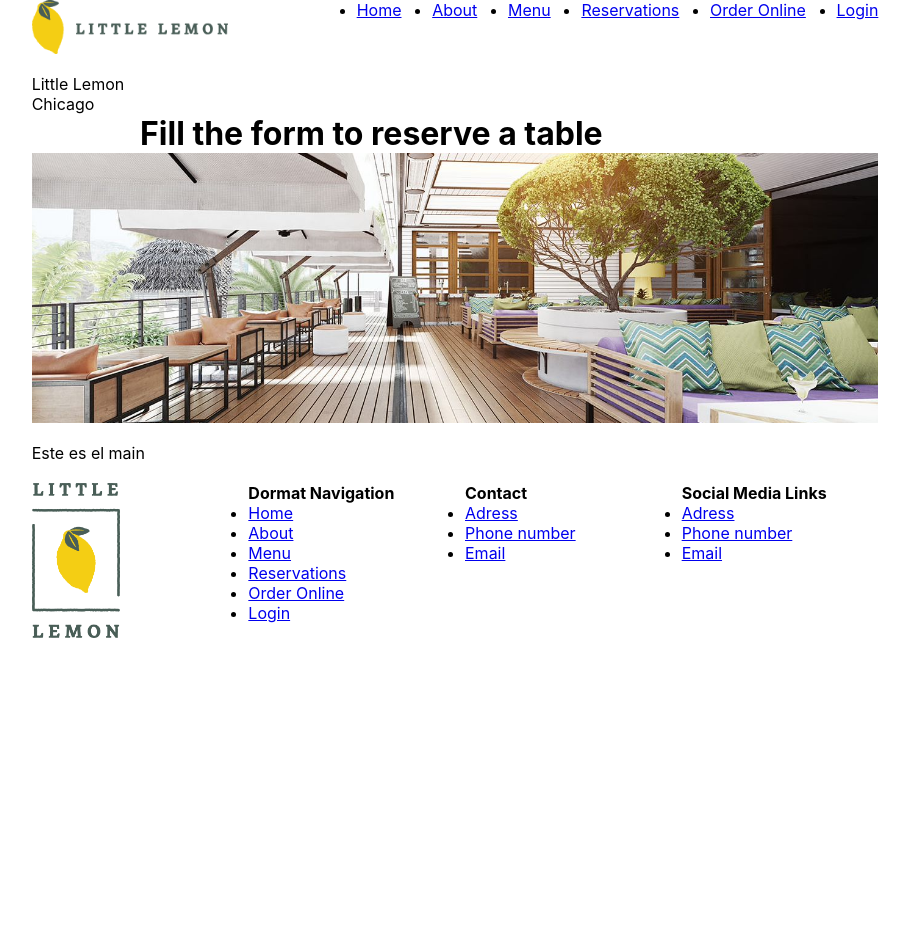
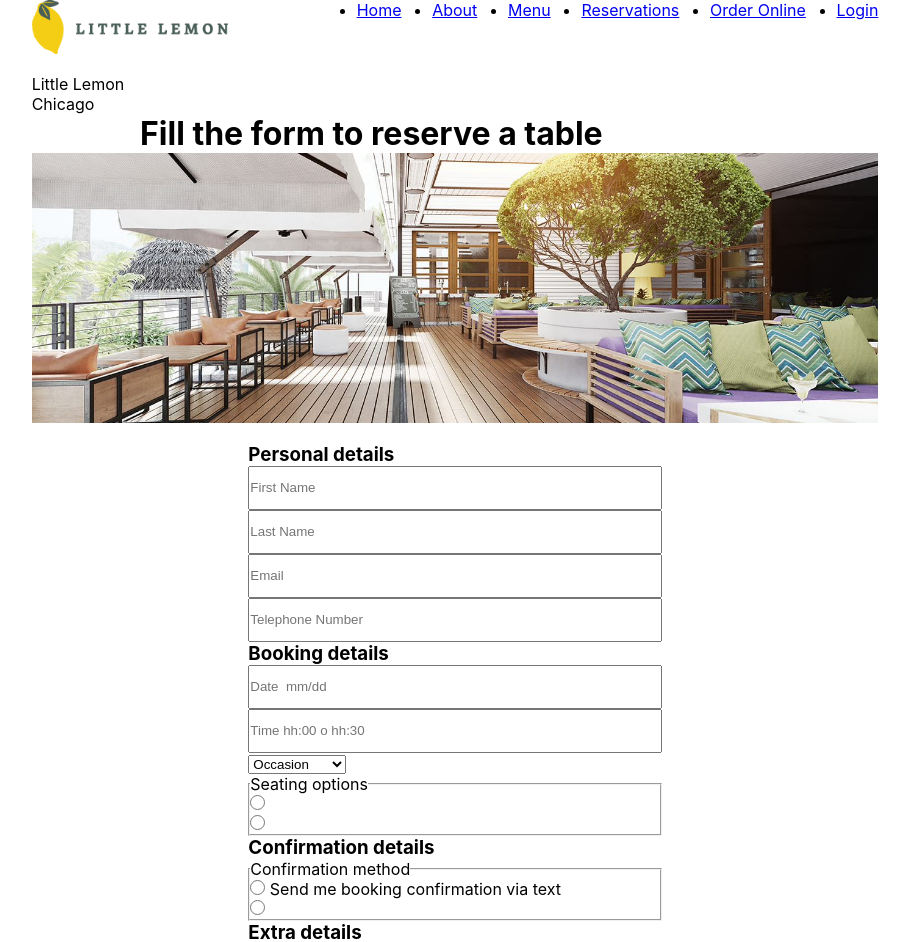
Before and after one commit to MathiasEscobarJF/little-lemon, a React (Create React App) app: page / in a window 1280 px wide. Shown: the top 942 px of the page, without its empty margins (185-1094 px from the left). Before the commit the page ends 800 px from the top, so only its background shows below. Built offline with nearby package versions, Linux system fonts and the light colour scheme.

Commit message:
Adding the form

```diff
--- a/src/App.css
+++ b/src/App.css
@@ -4,7 +4,7 @@
   grid-template-areas:
   '. . n n n n n n n n . .'
   'h h h h h h h h h h h h'
-  '. . m m m m m m m m . .'
+  '. . . . m m m m . . . .'
   'f f f f f f f f f f f f';
   grid-auto-rows: auto;
   gap: 20px;
--- a/src/components/Main.css
+++ b/src/components/Main.css
@@ -1,3 +1,13 @@
 main{
     grid-area: m;
 }
+
+main input:not([type = 'radio']){
+    width: 100%;
+    height: 44px;
+}
+
+main input[type = 'radio']{
+    width: 15px;
+    height: 15px;
+}
--- a/src/components/Main.js
+++ b/src/components/Main.js
@@ -3,7 +3,73 @@ import './Main.css';
 function Main(){
     return(
         <main>
-            Este es el main
+            <form>
+                <section>
+                    <h3>Personal details</h3>
+                    <div className='field'>
+                        <input type='text' placeholder='First Name' />
+                    </div>
+                    <div className='field'>
+                        <input type='text' placeholder='Last Name' />
+                    </div>
+                    <div className='field'>
+                        <input type='text' placeholder='Email' />
+                    </div>
+                    <div className='field'>
+                        <input type='text' placeholder='Telephone Number' />
+                    </div>
+                </section>
+                <section>
+                    <h3>Booking details</h3>
+                    {/* Agregar condicion de formato */}
+                    <div className='field'>
+                        <input type='text' placeholder='Date  mm/dd' />
+                    </div>
+                    {/* Agregar condicion de formato */}
+                    <div className='field'>
+                        <input type='text' placeholder='Time hh:00 o hh:30' />
+                    </div>
+                    <div>
+                        <select>
+                            <option disabled selected>Occasion</option>
+                            <option>Birthday</option>
+                            <option>Engagement</option>
+                            <option>Anniversary</option>
+                            <option>Other</option>
+                        </select>
+                    </div>
+                    <fieldset>
+                        <legend>Seating options</legend>
+                        <div className='field'>
+                            <input type='radio' name='Seating options' value='Indoor' />
+                        </div>
+                        <div className='field'>
+                            <input type='radio' name='Seating options' value='Outdoor' />
+                        </div>
+                    </fieldset>
+                </section>
+                <section>
+                    <h3>Confirmation details</h3>
+                    <fieldset>
+                        <legend>Confirmation method</legend>
+                        <div className='field'>
+                            <label>
+                                <input type='radio' name='Confirmation method' value='Send me booking confirmation via text' /> Send me booking confirmation via text
+                            </label>
+                        </div>
+                        <div className='field'>
+                            <input type='radio' name='Confirmation method' value='Send me booking confirmation via email' />
+                        </div>
+                    </fieldset>
+                </section>
+                <section>
+                    <h3>Extra details</h3>
+                    <div className='field'>
+                        <textarea placeholder='Write a comment (optional)'></textarea>
+                    </div>
+                </section>
+                <button type="submit">Reserve the table</button>
+            </form>
         </main>
     );
 };
```
